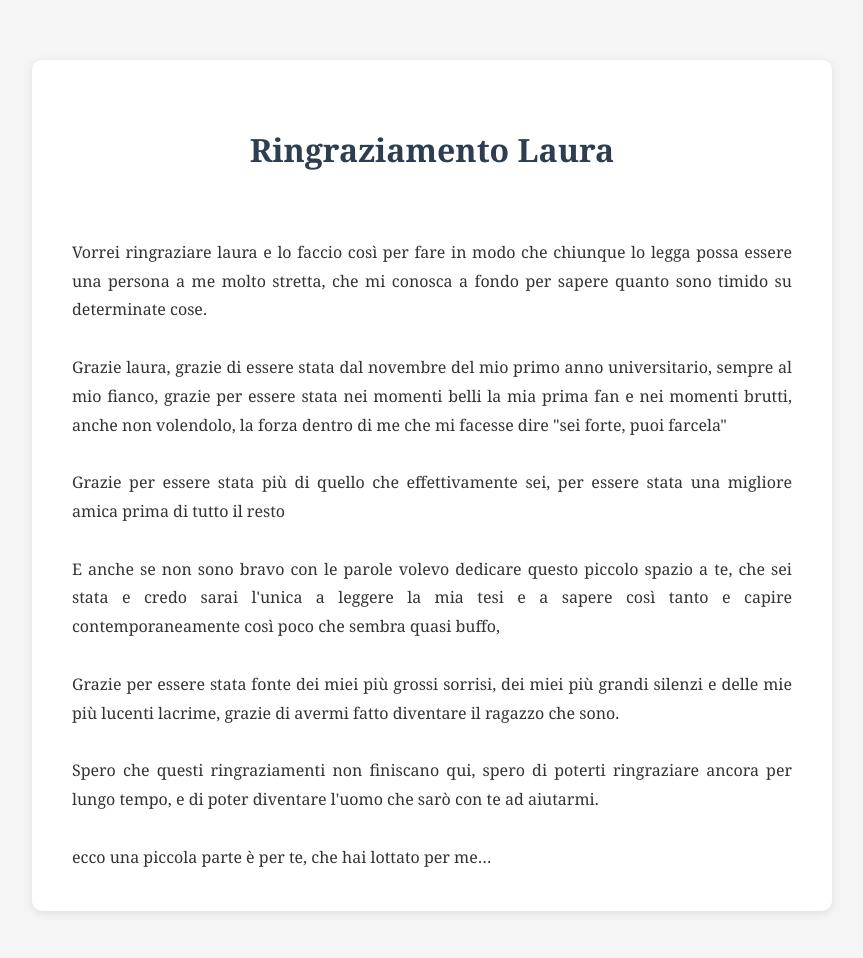
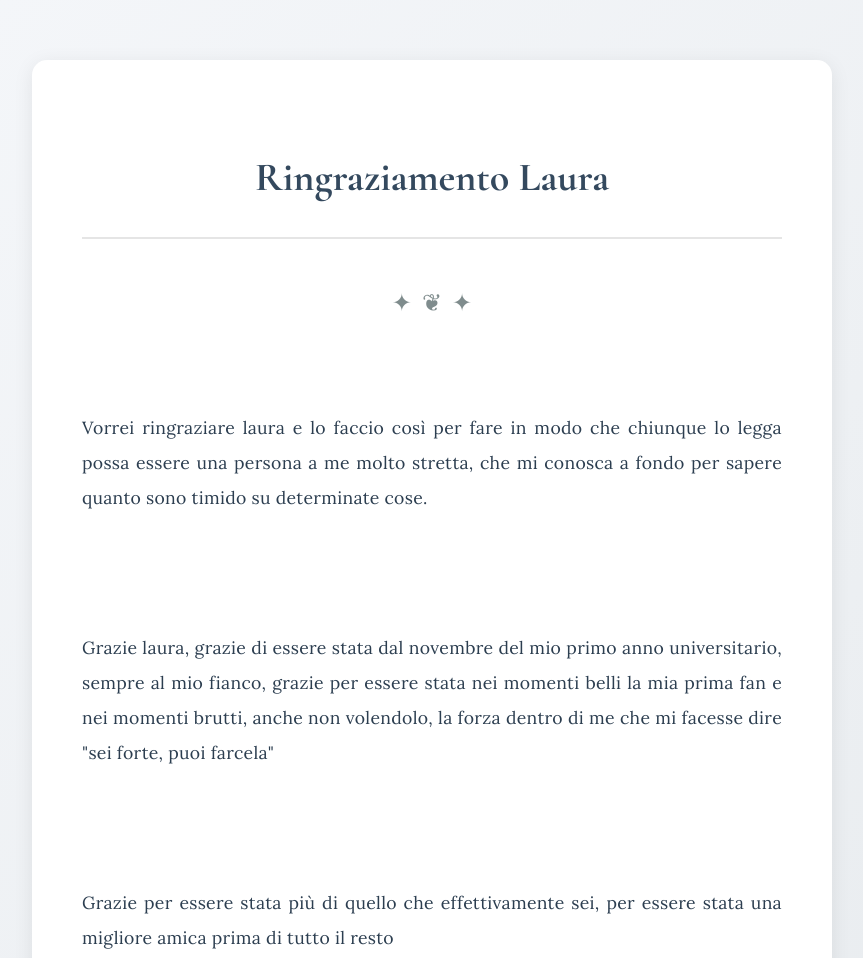
Before and after one commit to Oggetto-selvoso/ringraziamento-laura, a plain HTML site: page index.html in a window 1280 px wide. Shown: the top 958 px of the page, without its empty margins (208-1071 px from the left). Drawn offline with nearby package versions, Linux system fonts and the light colour scheme.

Commit message:
Update index.html

```diff
--- a/index.html
+++ b/index.html
@@ -4,60 +4,103 @@
     <meta charset="UTF-8">
     <meta name="viewport" content="width=device-width, initial-scale=1.0">
     <title>Ringraziamento Laura</title>
+    <!-- Aggiungiamo un font elegante da Google Fonts -->
+    <link href="https://fonts.googleapis.com/css2?family=Cormorant+Garamond:wght@400;700&family=Lora:ital@0;1&display=swap" rel="stylesheet">
     <style>
         body {
-            font-family: 'Georgia', serif;
-            line-height: 1.8;
+            font-family: 'Lora', serif;
+            line-height: 2;
             max-width: 800px;
-            margin: 40px auto;
+            margin: 0 auto;
             padding: 20px;
-            background-color: #f5f5f5;
-            color: #333;
+            background: linear-gradient(135deg, #f5f7fa 0%, #e4e8eb 100%);
+            color: #2c3e50;
+            min-height: 100vh;
         }
         .container {
             background-color: white;
-            padding: 40px;
-            border-radius: 10px;
-            box-shadow: 0 2px 10px rgba(0,0,0,0.1);
+            padding: 50px;
+            border-radius: 15px;
+            box-shadow: 0 4px 20px rgba(0,0,0,0.08);
+            margin: 40px auto;
         }
         .text {
             white-space: pre-line;
             text-align: justify;
+            font-size: 1.1em;
+            letter-spacing: 0.3px;
         }
         h1 {
-            color: #2c3e50;
+            font-family: 'Cormorant Garamond', serif;
+            color: #34495e;
             text-align: center;
-            margin-bottom: 30px;
-            font-size: 2em;
+            margin-bottom: 40px;
+            font-size: 2.5em;
+            font-weight: 700;
+            border-bottom: 2px solid #e5e5e5;
+            padding-bottom: 20px;
+        }
+        .decorator {
+            text-align: center;
+            margin: 30px 0;
+            color: #7f8c8d;
+            font-size: 1.5em;
+        }
+        p {
+            margin-bottom: 1.5em;
+        }
+        .signature {
+            text-align: right;
+            font-style: italic;
+            margin-top: 40px;
+            font-size: 1.1em;
+            color: #7f8c8d;
         }
         @media (max-width: 600px) {
             body {
                 padding: 15px;
             }
             .container {
-                padding: 20px;
+                padding: 25px;
+                margin: 20px auto;
             }
+            h1 {
+                font-size: 2em;
+            }
+        }
+        /* Effetto hover elegante sui paragrafi */
+        .text p {
+            transition: transform 0.3s ease;
+        }
+        .text p:hover {
+            transform: translateX(10px);
+        }
+        /* Decorazione elegante */
+        .decorator:before,
+        .decorator:after {
+            content: "✦";
+            margin: 0 10px;
         }
     </style>
 </head>
 <body>
     <div class="container">
         <h1>Ringraziamento Laura</h1>
+        <div class="decorator">❦</div>
         <div class="text">
-            Vorrei ringraziare laura e lo faccio così per fare in modo che chiunque lo legga possa essere una persona a me molto stretta, che mi conosca a fondo per sapere quanto sono timido su determinate cose.
+            <p>Vorrei ringraziare laura e lo faccio così per fare in modo che chiunque lo legga possa essere una persona a me molto stretta, che mi conosca a fondo per sapere quanto sono timido su determinate cose.</p>
 
-            Grazie laura, grazie di essere stata dal novembre del mio primo anno universitario, sempre al mio fianco, grazie per essere stata nei momenti belli la mia prima fan e nei momenti brutti, anche non volendolo, la forza dentro di me che mi facesse dire "sei forte, puoi farcela"
+            <p>Grazie laura, grazie di essere stata dal novembre del mio primo anno universitario, sempre al mio fianco, grazie per essere stata nei momenti belli la mia prima fan e nei momenti brutti, anche non volendolo, la forza dentro di me che mi facesse dire "sei forte, puoi farcela"</p>
 
-            Grazie per essere stata più di quello che effettivamente sei, per essere stata una migliore amica prima di tutto il resto
+            <p>Grazie per essere stata più di quello che effettivamente sei, per essere stata una migliore amica prima di tutto il resto</p>
 
-            E anche se non sono bravo con le parole volevo dedicare questo piccolo spazio a te, che sei stata e credo sarai l'unica a leggere la mia tesi e a sapere così tanto e capire contemporaneamente così poco che sembra quasi buffo,
+            <p>E anche se non sono bravo con le parole volevo dedicare questo piccolo spazio a te, che sei stata e credo sarai l'unica a leggere la mia tesi e a sapere così tanto e capire contemporaneamente così poco che sembra quasi buffo,</p>
 
-            Grazie per essere stata fonte dei miei più grossi sorrisi, dei miei più grandi silenzi e delle mie più lucenti lacrime, grazie di avermi fatto diventare il ragazzo che sono.
+            <p>Grazie per essere stata fonte dei miei più grossi sorrisi, dei miei più grandi silenzi e delle mie più lucenti lacrime, grazie di avermi fatto diventare il ragazzo che sono.</p>
 
-            Spero che questi ringraziamenti non finiscano qui, spero di poterti ringraziare ancora per lungo tempo, e di poter diventare l'uomo che sarò con te ad aiutarmi.
-
-            ecco una piccola parte è per te, che hai lottato per me…
+            <p>Spero che questi ringraziamenti non finiscano qui, spero di poterti ringraziare ancora per lungo tempo, e di poter diventare l'uomo che sarò con te ad aiutarmi.</p>
         </div>
+        <div class="signature">ecco una piccola parte è per te, che hai lottato per me…</div>
     </div>
 </body>
 </html>
```
